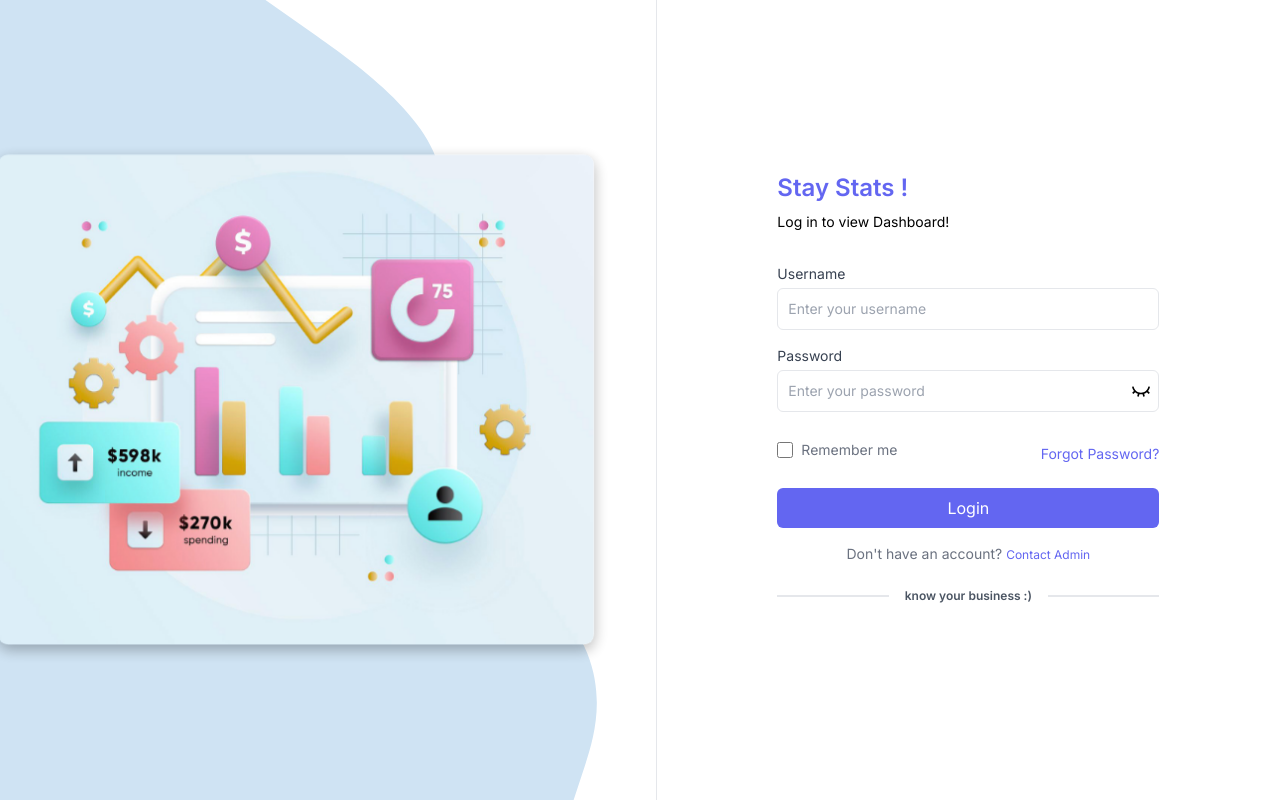
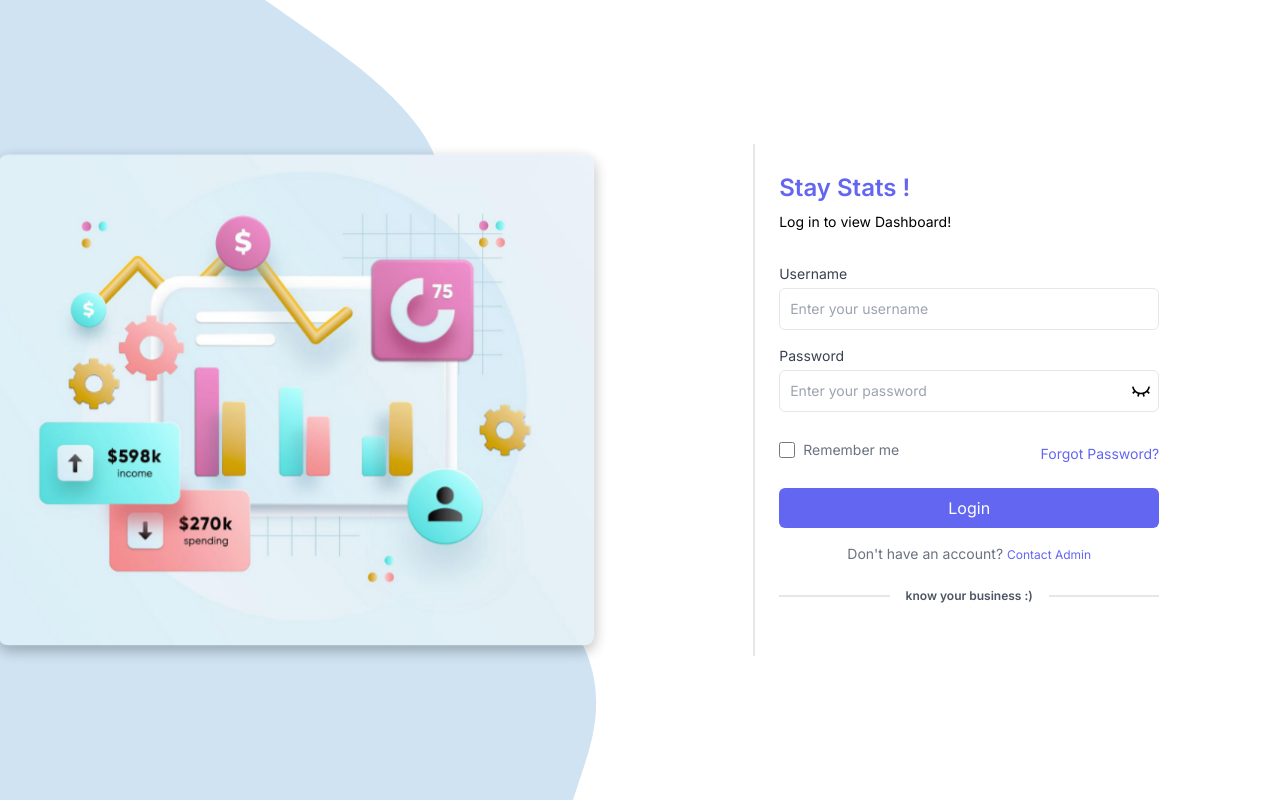
Before and after one commit to Subham-Maity/staystats, a Next.js app in the folder client/: page / in a window 1280 px wide. Built offline with nearby package versions, Linux system fonts and the light colour scheme; no server answers.

Commit message:
Update index.tsx

```diff
--- a/client/src/components/login/index.tsx
+++ b/client/src/components/login/index.tsx
@@ -58,7 +58,7 @@ const LoginForm = () => {
         {/* <div className="hidden lg:flex h-full w-full flex-col justify-center z-50 bg-[url('/assets/login_wave.svg')] bg-no-repeat bg-cover ">
         <Image src={'/assets/login_graphic.jpg'} height={600} width={600} alt="Image" className="rounded-md cursor-pointer ml-auto md:scale-90 " />
         </div> */}
-          <div className="bg-white hidden pr-16 border-r border-gray-200 lg:flex h-full w-full flex-col justify-center z-50 bg-[url('/assets/login_wave.svg')] bg-no-repeat bg-cover">
+          <div className="bg-white hidden pr-16 lg:flex h-full w-full flex-col justify-center z-50 bg-[url('/assets/login_wave.svg')] bg-no-repeat bg-cover">
       <AnimatedImage
         src="/assets/login_graphic.jpg"
         height={600}
@@ -89,7 +89,7 @@ const LoginForm = () => {
     </div>
     <div className="bg-white w-full px-4 lg:px-0 h-full flex justify-center items-center">
           <div className="w-[430px] mx-auto flex flex-row h-fit overflow-hidden">
-            <div className="w-full px-2 sm:px-6 py-7 flex flex-col bg-white">
+            <div className="w-full px-2 lg:border-l-2 border-gray-200 sm:px-6 py-7 flex flex-col bg-white">
               <div className="pb-8 w-full h-full flex flex-col justify-end items-start  text-black">
                 <h2 className="text-2xl capitalize mb-2 font-medium">
                   <span className="text-indigo-500 font-semibold">Stay Stats !</span>{" "}
```
